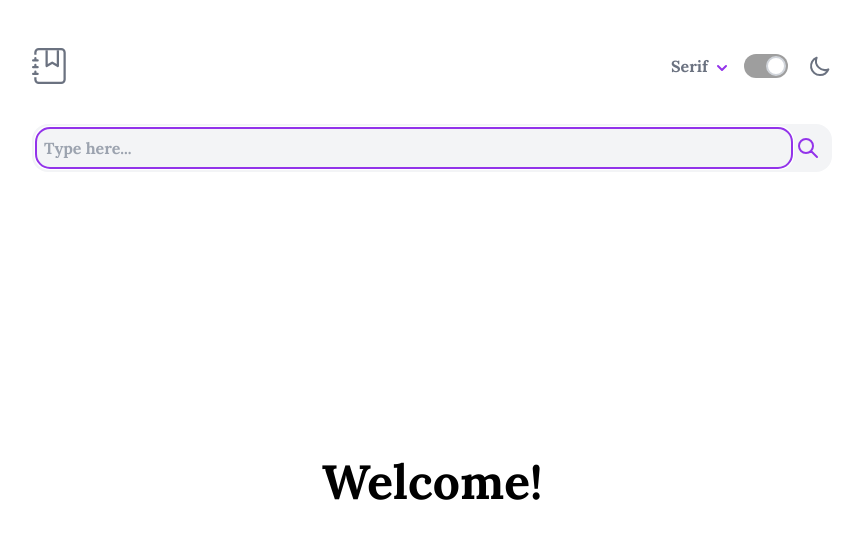
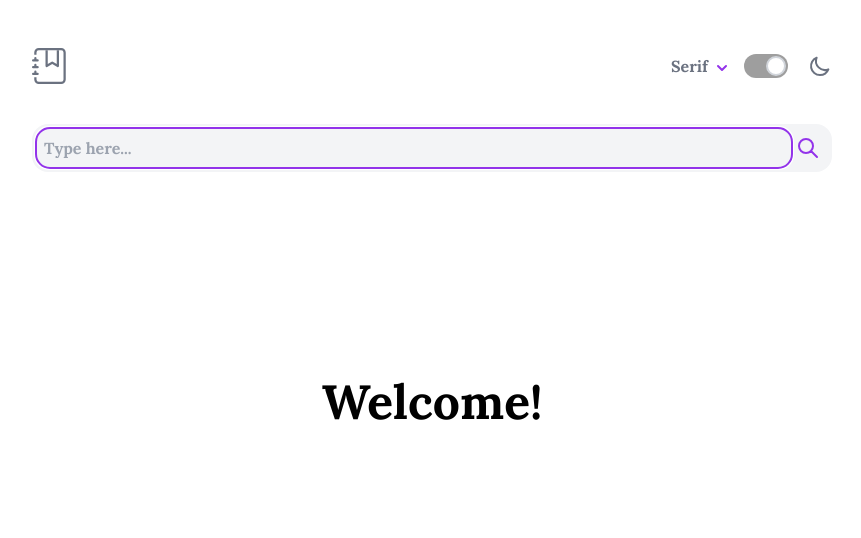
Before and after one commit to leanmarin/frontend-mentor, a React (Vite) app in the folder dictionary-web-app/: page / in a window 1280 px wide. Shown: the top 538 px of the page, without its empty margins (208-1069 px from the left). Built offline with nearby package versions, Linux system fonts and the light colour scheme; grey boxes are pictures that could not be loaded.

Commit message:
fix: welcome, loading and error style centered

```diff
--- a/dictionary-web-app/src/App.jsx
+++ b/dictionary-web-app/src/App.jsx
@@ -39,6 +39,7 @@ function App() {
     >
       <Header {...preferences} />
       <SearchBar onSubmit={handleSearch} />
+      {fetchStatus === 'success' && <ResultsPane wordData={wordData} />}
       <div className="flex-1 grid place-items-center">
         {fetchStatus === 'idle' && <InitialContent message="Welcome!" />}
         {fetchStatus === 'fetching' && (
@@ -49,7 +50,6 @@ function App() {
             speed={1}
           />
         )}
-        {fetchStatus === 'success' && <ResultsPane wordData={wordData} />}
         {fetchStatus === 'not found' && <ErrorContent wordData={wordData} />}
       </div>
     </div>
--- a/dictionary-web-app/src/components/AudioPlayer.jsx
+++ b/dictionary-web-app/src/components/AudioPlayer.jsx
@@ -8,7 +8,9 @@ function AudioPlayer({ src }) {
   return (
     <button
       className={`${
-        !src ? 'bg-gray-200 text-gray-600' : 'bg-purple-200 text-purple-600'
+        !src
+          ? 'bg-gray-200 text-gray-400 cursor-not-allowed'
+          : 'bg-purple-200 text-purple-600 active:translate-y-0.5'
       } p-4 aspect-square w-[55px] rounded-full text-center relative`}
       disabled={!src}
       title={`${!src ? 'No audio available' : `Source: ${src}`}`}
--- a/dictionary-web-app/src/components/InitialContent.jsx
+++ b/dictionary-web-app/src/components/InitialContent.jsx
@@ -1,6 +1,8 @@
 function InitialContent({ message }) {
   return (
-    <h2 className="text-4xl font-bold md:text-5xl text-center">{message}</h2>
+    <h2 className="text-4xl font-bold md:text-5xl text-center pb-40">
+      {message}
+    </h2>
   )
 }
 
```
